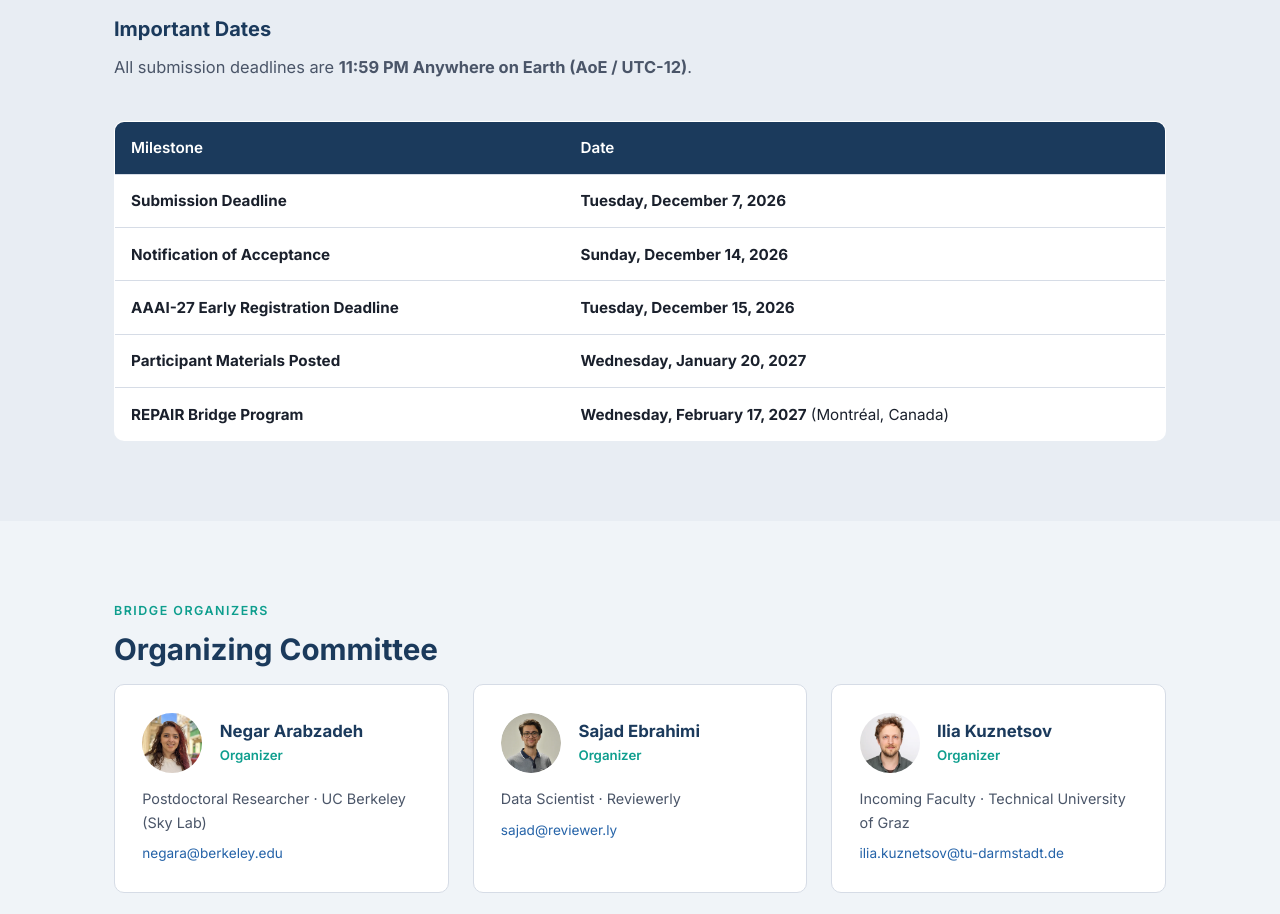
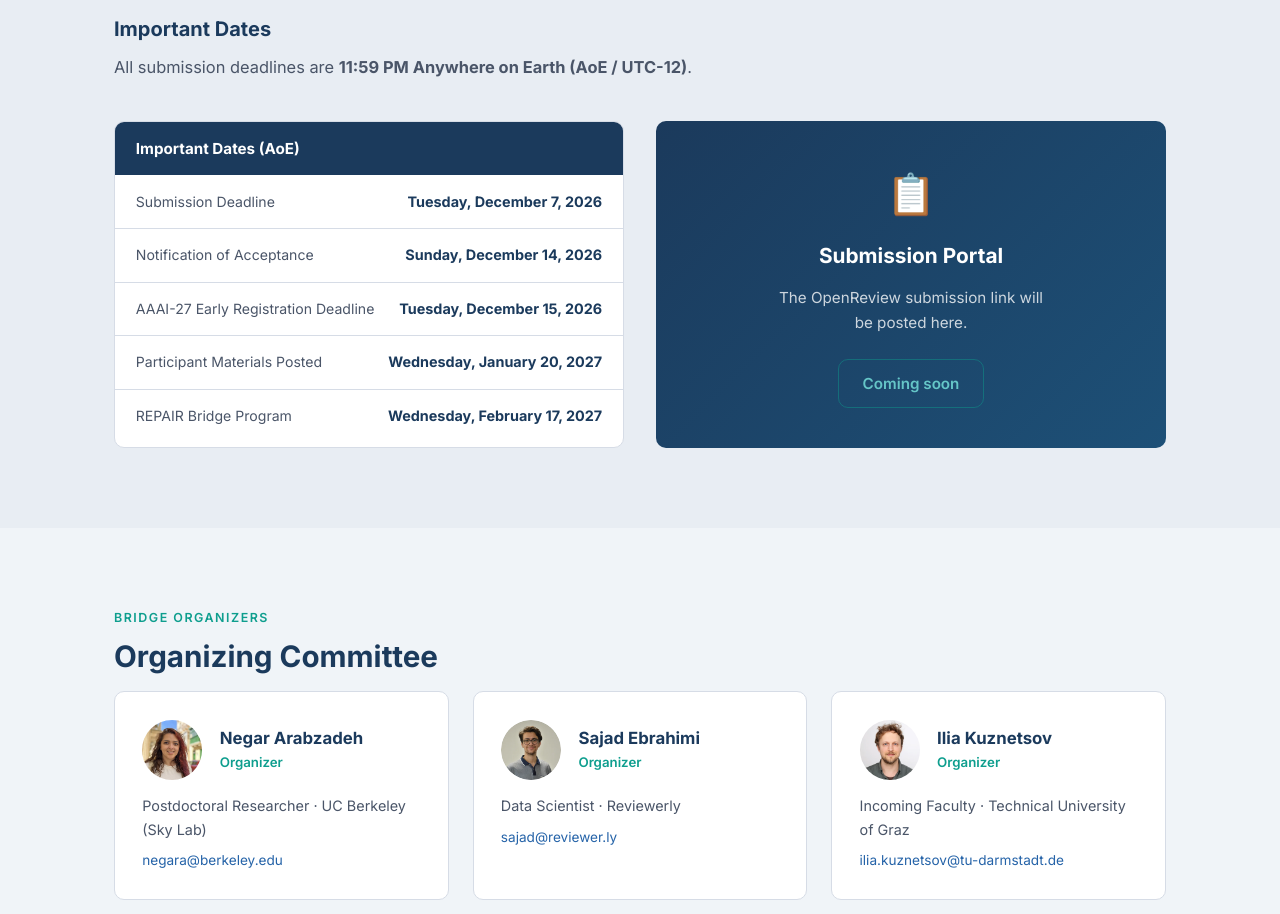
Before and after one commit to Repair-Workshop/Repair-Workshop.github.io, a plain HTML site: page index.html in a window 1280 px wide. Shown: the part 6100-7014 px from the top of the page. Drawn offline with Linux system fonts and the light colour scheme.

Commit message:
Place the submission portal beside the important dates.

```diff
--- a/index.html
+++ b/index.html
@@ -456,37 +456,36 @@
     <p class="section-sub">
       All submission deadlines are <strong>11:59 PM Anywhere on Earth (AoE / UTC-12)</strong>.
     </p>
-    <div style="overflow-x:auto;">
-      <table class="cfp-table">
-        <thead>
-          <tr>
-            <th>Milestone</th>
-            <th>Date</th>
-          </tr>
-        </thead>
-        <tbody>
-          <tr>
-            <td><strong>Submission Deadline</strong></td>
-            <td><strong>Tuesday, December 7, 2026</strong></td>
-          </tr>
-          <tr>
-            <td><strong>Notification of Acceptance</strong></td>
-            <td><strong>Sunday, December 14, 2026</strong></td>
-          </tr>
-          <tr>
-            <td><strong>AAAI-27 Early Registration Deadline</strong></td>
-            <td><strong>Tuesday, December 15, 2026</strong></td>
-          </tr>
-          <tr>
-            <td><strong>Participant Materials Posted</strong></td>
-            <td><strong>Wednesday, January 20, 2027</strong></td>
-          </tr>
-          <tr>
-            <td><strong>REPAIR Bridge Program</strong></td>
-            <td><strong>Wednesday, February 17, 2027</strong> (Montréal, Canada)</td>
-          </tr>
-        </tbody>
-      </table>
+    <div class="cfp-grid">
+      <div class="dates-card">
+        <div class="dates-header">Important Dates (AoE)</div>
+        <div class="date-item">
+          <span class="date-label">Submission Deadline</span>
+          <span class="date-val">Tuesday, December 7, 2026</span>
+        </div>
+        <div class="date-item">
+          <span class="date-label">Notification of Acceptance</span>
+          <span class="date-val">Sunday, December 14, 2026</span>
+        </div>
+        <div class="date-item">
+          <span class="date-label">AAAI-27 Early Registration Deadline</span>
+          <span class="date-val">Tuesday, December 15, 2026</span>
+        </div>
+        <div class="date-item">
+          <span class="date-label">Participant Materials Posted</span>
+          <span class="date-val">Wednesday, January 20, 2027</span>
+        </div>
+        <div class="date-item">
+          <span class="date-label">REPAIR Bridge Program</span>
+          <span class="date-val">Wednesday, February 17, 2027</span>
+        </div>
+      </div>
+      <div class="cfp-coming">
+        <div style="font-size:2.5rem;">📋</div>
+        <h3>Submission Portal</h3>
+        <p>The OpenReview submission link will be posted here.</p>
+        <span class="btn btn-outline" style="margin-top:.5rem; cursor:default;">Coming soon</span>
+      </div>
     </div>
   </div>
 </section>
--- a/style.css
+++ b/style.css
@@ -596,7 +596,6 @@ nav {
   font-weight: 700;
   font-size: .9rem;
   color: var(--blue-dark);
-  white-space: nowrap;
   text-align: right;
 }
 
```
